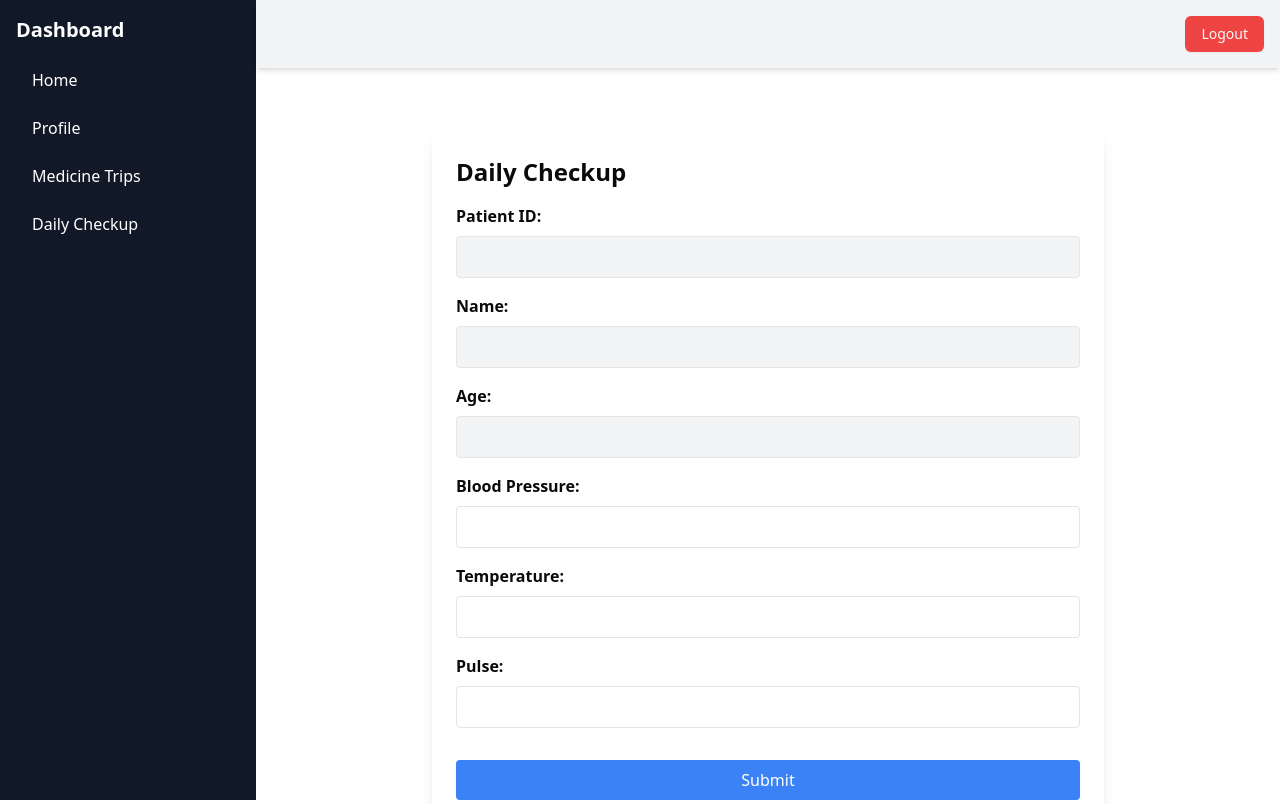
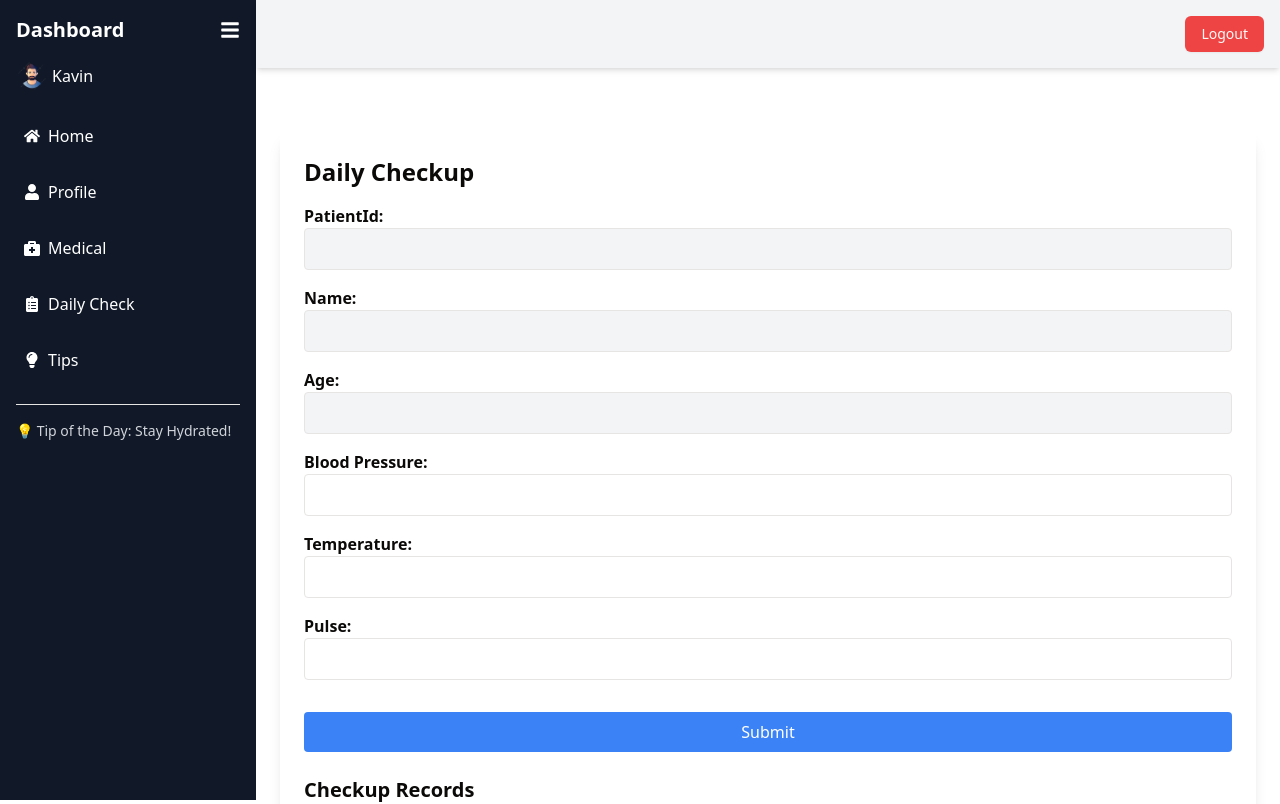
Before and after one commit to vijayakumarmp/vijay_nextjs_mongodb, a Next.js app: page /dashboard/daily-checkup in a window 1280 px wide. Shown: the top 804 px of the page. Built offline with nearby package versions, Linux system fonts and the light colour scheme; no server answers; sample sign-in values are in the browser's storage.

Commit message:
updated dashboard and alignment

```diff
--- a/package.json
+++ b/package.json
@@ -24,6 +24,7 @@
     "next-auth": "^4.24.11",
     "react": "^19.0.0",
     "react-dom": "^19.0.0",
+    "react-icons": "^5.5.0",
     "tailwind-merge": "^3.0.1",
     "tailwindcss-animate": "^1.0.7"
   },
--- a/src/app/dashboard/daily-checkup/page.js
+++ b/src/app/dashboard/daily-checkup/page.js
@@ -20,35 +20,18 @@ export default function DailyCheckupForm() {
     async function fetchUser() {
       try {
         const token = localStorage.getItem("token");
-        if (!token) {
-          console.error("No token found, user might not be logged in.");
-          return router.push("/login");
-        }
+        if (!token) return router.push("/login");
 
         const response = await fetch("/api/users", {
           method: "GET",
-          headers: {
-            Authorization: `Bearer ${token}`,
-            "Content-Type": "application/json",
-          },
+          headers: { Authorization: `Bearer ${token}`, "Content-Type": "application/json" },
         });
 
-        if (!response.ok) {
-          console.error("Unauthorized: Invalid or expired token.");
-          return;
-        }
+        if (!response.ok) return;
 
         const data = await response.json();
-        console.log("User data fetched:", data);
-
         if (data.patientId) {
-          setFormData((prev) => ({
-            ...prev,
-            patientId: data.patientId,
-            name: data.name,
-            age: data.age,
-          }));
-
+          setFormData((prev) => ({ ...prev, patientId: data.patientId, name: data.name, age: data.age }));
           fetchCheckupRecords(data.patientId);
         }
       } catch (error) {
@@ -62,13 +45,7 @@ export default function DailyCheckupForm() {
     try {
       const response = await fetch("/api/dailycheckup");
       const data = await response.json();
-      console.log("Checkup records fetched:", data);
-
-      // Filter records to only include those of the logged-in user
-      const filteredRecords = data.checkupRecords.filter(
-        (record) => record.patientId === patientId
-      );
-
+      const filteredRecords = data.checkupRecords.filter((record) => record.patientId === patientId);
       setCheckupRecords(filteredRecords);
     } catch (error) {
       console.error("Error fetching checkup records:", error);
@@ -92,22 +69,10 @@ export default function DailyCheckupForm() {
       });
 
       const result = await response.json();
-      console.log("result", result);
-
       if (response.ok) {
         setMessage("Checkup saved successfully!");
-        setCheckupRecords((prev) =>
-          Array.isArray(prev)
-            ? [...prev, { ...formData, date: new Date().toISOString() }]
-            : [{ ...formData, date: new Date().toISOString() }]
-        );
-
-        setFormData((prev) => ({
-          ...prev,
-          bp: "",
-          temperature: "",
-          pulse: "",
-        }));
+        setCheckupRecords((prev) => [...prev, { ...formData, date: new Date().toISOString() }]);
+        setFormData((prev) => ({ ...prev, bp: "", temperature: "", pulse: "" }));
       } else {
         setMessage(result.message);
       }
@@ -118,89 +83,59 @@ export default function DailyCheckupForm() {
   };
 
   return (
-    <div className="max-w-2xl mx-auto mt-10 p-6 bg-white shadow-lg rounded-lg">
+    <div className="w-full max-w-full mx-auto mt-10 p-6 bg-white shadow-lg rounded-lg">
       <h2 className="text-2xl font-bold mb-4">Daily Checkup</h2>
       {message && <p className="mb-4 text-green-600">{message}</p>}
-      <form onSubmit={handleSubmit}>
-        {[
-          { label: "Patient ID", name: "patientId", readOnly: true },
-          { label: "Name", name: "name", readOnly: true },
-          { label: "Age", name: "age", readOnly: true },
-          { label: "Blood Pressure", name: "bp" },
-          { label: "Temperature", name: "temperature" },
-          { label: "Pulse", name: "pulse" },
-        ].map(({ label, name, readOnly }) => (
-          <div key={name}>
-            <label className="block mb-2 font-semibold">{label}:</label>
+      <form onSubmit={handleSubmit} className="w-full">
+        {["patientId", "name", "age", "bp", "temperature", "pulse"].map((field) => (
+          <div key={field} className="mb-4">
+            <label className="block font-semibold capitalize">{field.replace("bp", "Blood Pressure")}:</label>
             <input
               type="text"
-              name={name}
-              value={formData[name]}
+              name={field}
+              value={formData[field]}
               onChange={handleChange}
-              className={`w-full p-2 border ${readOnly ? "bg-gray-100" : ""
-                } rounded mb-4`}
-              readOnly={readOnly}
-              required={!readOnly}
+              className={`w-full p-2 border rounded ${["patientId", "name", "age"].includes(field) ? "bg-gray-100" : ""}`}
+              readOnly={["patientId", "name", "age"].includes(field)}
+              required={!["patientId", "name", "age"].includes(field)}
             />
           </div>
         ))}
-        <button
-          type="submit"
-          className="w-full bg-blue-500 text-white p-2 rounded mt-4"
-        >
-          Submit
-        </button>
+        <button type="submit" className="w-full bg-blue-500 text-white p-2 rounded mt-4">Submit</button>
       </form>
       <h3 className="text-xl font-bold mt-6">Checkup Records</h3>
+      <div className="overflow-x-auto">
         <table className="w-full mt-4 border border-collapse">
           <thead>
             <tr className="bg-gray-200">
-            {["Patient ID", "Name", "Age", "BP", "Temperature", "Pulse", "Date & Day", "Time"].map(
-              (header) => (
-                <th key={header} className="border p-2">
-                  {header}
-                </th>
-              )
-            )}
+              {["Patient ID", "Name", "Age", "BP", "Temperature", "Pulse", "Date & Day", "Time"].map((header) => (
+                <th key={header} className="border p-2">{header}</th>
+              ))}
             </tr>
           </thead>
           <tbody>
             {checkupRecords.length > 0 ? (
               checkupRecords.map((record, index) => {
                 const dateObj = new Date(record.date);
-              const formattedDate = dateObj.toLocaleDateString();
-              const formattedDay = dateObj.toLocaleDateString(undefined, { weekday: "long" });
-              const formattedTime = dateObj.toLocaleTimeString();
-
                 return (
                   <tr key={index} className="border">
-                  {[
-                    record.patientId,
-                    record.name,
-                    record.age,
-                    record.bp,
-                    record.temperature,
-                    record.pulse,
-                    `${formattedDate} (${formattedDay})`,
-                    formattedTime,
+                    {[record.patientId, record.name, record.age, record.bp, record.temperature, record.pulse,
+                      `${dateObj.toLocaleDateString()} (${dateObj.toLocaleDateString(undefined, { weekday: "long" })})`,
+                      dateObj.toLocaleTimeString()
                     ].map((value, idx) => (
-                    <td key={idx} className="border p-2">
-                      {value}
-                    </td>
+                      <td key={idx} className="border p-2">{value}</td>
                     ))}
                   </tr>
                 );
               })
             ) : (
               <tr>
-              <td colSpan="8" className="border p-2 text-center">
-                No records found
-              </td>
+                <td colSpan="8" className="border p-2 text-center">No records found</td>
               </tr>
             )}
           </tbody>
-
         </table>
+      </div>
     </div>
   );
 }
--- a/src/app/dashboard/layout.js
+++ b/src/app/dashboard/layout.js
@@ -1,35 +1,68 @@
 "use client";
+
+import { useState } from "react";
 import { useRouter } from "next/navigation";
 import { Button } from "@/components/ui/button";
+import { FaHome, FaUser, FaBriefcaseMedical, FaClipboardList, FaLightbulb, FaBars } from "react-icons/fa";
 
 export default function DashboardLayout({ children }) {
   const router = useRouter();
+  const [menuOpen, setMenuOpen] = useState(true);
+
   const handleLogout = () => {
-    localStorage.removeItem("token"); // Remove JWT token
-    router.push("/login"); // Redirect to login
+    localStorage.removeItem("token");
+    router.push("/login");
   };
+
   return (
-    <div className="flex h-screen">
-      {/* Left Sidebar */}
-      <aside className="w-64 bg-gray-900 text-white flex flex-col p-4 space-y-4">
-        <h2 className="text-xl font-bold">Dashboard</h2>
-        <nav className="space-y-2">
-          <a href="/dashboard" className="block px-4 py-2 rounded hover:bg-gray-700">Home</a>
-          <a href="/dashboard/profile" className="block px-4 py-2 rounded hover:bg-gray-700">Profile</a>
-          <a href="/dashboard/medicine-trips" className="block px-4 py-2 rounded hover:bg-gray-700">Medicine Trips</a>
-          <a href="/dashboard/daily-checkup" className="block px-4 py-2 rounded hover:bg-gray-700">Daily Checkup</a>
+    <div className="flex h-screen w-full">
+      {/* Sidebar */}
+      <aside className={`bg-gray-900 text-white transition-all duration-300 ${menuOpen ? "w-64" : "w-20"} p-4 flex flex-col`}>
+        {/* Profile Section */}
+        <div className="flex items-center justify-between">
+          {menuOpen && <h2 className="text-xl font-bold">Dashboard</h2>}
+          <button onClick={() => setMenuOpen(!menuOpen)} className="text-white">
+            <FaBars size={20} />
+          </button>
+        </div>
+
+        {/* Profile Image */}
+        <div className="flex  mt-4">
+          <img src="../avator.png" alt="Profile" className="w-8 h-8 rounded-full" /> {menuOpen && <span className="p-1 items-center " >Kavin</span>
+}        </div>
+
+        {/* Navigation Menu */}
+        <nav className="mt-6 space-y-4">
+          <a href="/dashboard" className="flex items-center space-x-2 p-2 hover:bg-gray-700 rounded">
+            <FaHome /> {menuOpen && <span>Home</span>}
+          </a>
+          <a href="/dashboard/profile" className="flex items-center space-x-2 p-2 hover:bg-gray-700 rounded">
+            <FaUser /> {menuOpen && <span>Profile</span>}
+          </a>
+          <a href="/dashboard/medicine-trips" className="flex items-center space-x-2 p-2 hover:bg-gray-700 rounded">
+            <FaBriefcaseMedical /> {menuOpen && <span>Medical</span>}
+          </a>
+          <a href="/dashboard/daily-checkup" className="flex items-center space-x-2 p-2 hover:bg-gray-700 rounded">
+            <FaClipboardList /> {menuOpen && <span>Daily Check</span>}
+          </a>
+          <a href="#" className="flex items-center space-x-2 p-2 hover:bg-gray-700 rounded">
+            <FaLightbulb /> {menuOpen && <span>Tips</span>}
+          </a>
         </nav>
+
+        {/* Tip of the Day */}
+        {menuOpen && <div className="mt-6 text-sm text-gray-300 border-t pt-4">💡 Tip of the Day: Stay Hydrated!</div>}
       </aside>
 
-      {/* Main Content */}
-      <main className="flex-1 flex flex-col">
+      {/* Main Content (Full-Width Fluid) */}
+      <main className="flex-1 flex flex-col w-full">
         {/* Top Navbar */}
         <header className="flex justify-end p-4 bg-gray-100 shadow-md">
           <Button variant="destructive" onClick={handleLogout}>Logout</Button>
         </header>
 
         {/* Page Content */}
-        <div className="p-6 flex-1">{children}</div>
+        <div className="p-6 flex-1 w-full">{children}</div>
       </main>
     </div>
   );
--- a/src/app/dashboard/page.js
+++ b/src/app/dashboard/page.js
@@ -8,23 +8,19 @@ import { useRouter } from "next/navigation";
 export default function DashboardPage() {
   const [latestCheckup, setLatestCheckup] = useState(null);
   const [chartOptions, setChartOptions] = useState(null);
+  const [barChartOptions, setBarChartOptions] = useState(null);
   const [loading, setLoading] = useState(true);
   const [error, setError] = useState(null);
-  const [currentUserPatientId, setCurrentUserPatientId] = useState(null);
+  const [checkupRecords, setCheckupRecords] = useState([]);
   const router = useRouter();
+
   useEffect(() => {
     async function fetchUserAndCheckupData() {
       try {
         setLoading(true);
+        const token = localStorage.getItem("token");
+        if (!token) return router.push("/login");
 
-        const token = localStorage.getItem("token");
-        if (!token) {
-          console.error("No token found, user might not be logged in.");
-          return router.push("/login");
-        }
-
-        // 🔹 Fetch current user data (assuming there's an endpoint for this)
-        //const userResponse = await fetch("/api/users"); // Adjust if needed
         const userResponse = await fetch("/api/users", {
           method: "GET",
           headers: {
@@ -33,30 +29,10 @@ export default function DashboardPage() {
           },
         });
         const userData = await userResponse.json();
-
-        if (!userData || !userData.patientId) {
-          console.warn("No valid user data found.");
-          setError("User data unavailable.");
-          setLoading(false);
-          return;
-        }
+        if (!userData || !userData.patientId) return;
 
         const userPatientId = userData.patientId;
-        setCurrentUserPatientId("userPatientId",userPatientId);
 
-        console.log("Current User Patient ID:", userPatientId);
-
-        // 🔹 Fetch Checkup Data
-
-        //const checkupResponse = await fetch("/api/dailycheckup");
-        //const token = localStorage.getItem("token");
-        // if (!token) {
-        //   console.error("No token found, user might not be logged in.");
-        //   return;
-        // }
-
-        // 🔹 Fetch current user data (assuming there's an endpoint for this)
-        //const userResponse = await fetch("/api/users"); // Adjust if needed
         const checkupResponse = await fetch("/api/dailycheckup", {
           method: "GET",
           headers: {
@@ -66,37 +42,23 @@ export default function DashboardPage() {
         });
         const checkupData = await checkupResponse.json();
 
-        console.log("API Checkup Response:", checkupData);
+        const userCheckups = checkupData.checkupRecords.filter(
+          (record) => record.patientId === userPatientId
+        );
+        setCheckupRecords(userCheckups);
 
-        if (!checkupData || !Array.isArray(checkupData.checkupRecords)) {
-          console.warn("No checkup records found.");
-          setLatestCheckup(null);
+        if (userCheckups.length === 0) {
           setChartOptions(getNoDataChart());
+          setBarChartOptions(getNoDataBarChart());
           return;
         }
 
-        // 🔹 Filter Checkups for the Current User
-        const userCheckups = checkupData.checkupRecords.filter(
-          (record) => record.patientId === userPatientId
-        );
-
-        console.log("Filtered Checkups for User:", userCheckups);
-
-        if (userCheckups.length === 0) {
-          console.warn("No checkup data available for this user.");
-          setLatestCheckup(null);
-          setChartOptions(getNoDataChart());
-          return;
-        }
-
-        // 🔹 Get the Latest Checkup Entry
         const latest = userCheckups[userCheckups.length - 1];
         setLatestCheckup(latest);
         updateChart(latest);
+        updateBarChart(userCheckups);
       } catch (err) {
-        console.error("Error fetching data:", err);
         setError("Failed to load data.");
-        setChartOptions(getNoDataChart());
       } finally {
         setLoading(false);
       }
@@ -114,25 +76,41 @@ export default function DashboardPage() {
   function updateChart(checkup) {
     if (!checkup) return;
 
-    const bpStatus = getStatus(checkup.bp, [90, 120], [121, 140]);
-    const tempStatus = getStatus(checkup.temperature, [36, 37.5], [37.6, 39]);
-    const pulseStatus = getStatus(checkup.pulse, [60, 100], [101, 120]);
-
     const data = [
-      { name: "Blood Pressure", y: 1, status: bpStatus, color: getColor(bpStatus) },
-      { name: "Temperature", y: 1, status: tempStatus, color: getColor(tempStatus) },
-      { name: "Pulse", y: 1, status: pulseStatus, color: getColor(pulseStatus) },
+      { name: "Blood Pressure", y: 1, status: getStatus(checkup.bp, [90, 120], [121, 140]) },
+      { name: "Temperature", y: 1, status: getStatus(checkup.temperature, [36, 37.5], [37.6, 39]) },
+      { name: "Pulse", y: 1, status: getStatus(checkup.pulse, [60, 100], [101, 120]) },
     ];
-
-    console.log("Updated Chart Data:", data);
 
     setChartOptions({
       chart: { type: "pie" },
       title: { text: "Health Checkup Overview" },
+      plotOptions: {
+        pie: { innerSize: "50%", dataLabels: { enabled: true } },
+      },
       series: [{ name: "Status", data }],
-      tooltip: {
-        pointFormat: "<b>{point.status}</b>",
-      },
+    });
+  }
+
+  function updateBarChart(checkups) {
+    if (checkups.length === 0) {
+      setBarChartOptions(getNoDataBarChart());
+      return;
+    }
+
+    const statusCounts = { Normal: 0, Critical: 0, Danger: 0 };
+    checkups.forEach((c) => {
+      statusCounts[getStatus(c.bp, [90, 120], [121, 140])]++;
+      statusCounts[getStatus(c.temperature, [36, 37.5], [37.6, 39])]++;
+      statusCounts[getStatus(c.pulse, [60, 100], [101, 120])]++;
+    });
+
+    setBarChartOptions({
+      chart: { type: "column" },
+      title: { text: "Daily Checkup Report" },
+      xAxis: { categories: ["Normal", "Critical", "Danger"] },
+      yAxis: { title: { text: "Count" } },
+      series: [{ name: "Checkups", data: Object.values(statusCounts) }],
     });
   }
 
@@ -140,56 +118,66 @@ export default function DashboardPage() {
     return {
       chart: { type: "pie" },
       title: { text: "No Checkup Data Available" },
-      series: [
-        {
-          name: "No Data",
-          data: [{ name: "No Records", y: 100, color: "#cccccc" }],
-        },
-      ],
+      series: [{ name: "No Data", data: [{ name: "No Records", y: 100, color: "#cccccc" }] }],
     };
   }
 
-  function getColor(status) {
-    return status === "Normal" ? "green" : status === "Critical" ? "yellow" : "red";
+  function getNoDataBarChart() {
+    return {
+      chart: { type: "column" },
+      title: { text: "No Checkup Data Available" },
+      series: [{ name: "No Data", data: [0, 0, 0] }],
+    };
   }
 
-  console.log("Loading:", loading);
-  console.log("Latest Checkup Data:", latestCheckup);
+  return (
+    <div className="w-full min-h-screen p-6 bg-gray-100">
+      <h1 className="text-3xl font-bold">Welcome to Your Dashboard</h1>
+      <p className="text-gray-600">Manage your profile and checkups here.</p>
 
-  return (
-    <div className="max-w-3xl mx-auto mt-10 p-6 bg-white shadow-lg rounded-lg">
-      <h1 className="text-2xl font-bold">Welcome to Your Dashboard</h1>
-      <p className="text-gray-600">Manage your profile, medicine trips, and daily checkups here.</p>
+      <div className="grid grid-cols-1 lg:grid-cols-2 gap-6 mt-6">
+        <div className="bg-white p-6 shadow-md rounded-lg">
+          <h3 className="text-lg font-semibold mb-2">Health Overview</h3>
+          <HighchartsReact highcharts={Highcharts} options={chartOptions} />
+        </div>
 
-      <div className="mt-6">
-        {loading ? (
-          <p>Loading chart...</p>
-        ) : chartOptions ? (
-          <HighchartsReact highcharts={Highcharts} options={chartOptions} />
-        ) : (
-          <p className="text-red-600">Error loading chart.</p>
-        )}
+        <div className="bg-white p-6 shadow-md rounded-lg">
+          <h3 className="text-lg font-semibold mb-2">Checkup Summary</h3>
+          <HighchartsReact highcharts={Highcharts} options={barChartOptions} />
+        </div>
       </div>
 
-      {!loading && (!latestCheckup || currentUserPatientId === null) && (
-        <div className="mt-6 p-4 bg-yellow-100 rounded-lg text-center">
-          <p className="text-yellow-700 font-semibold">⚠️ No checkup data available for your account.</p>
-          <p>💡 Tip: Regular checkups help track your health status.</p>
-          <a href="dashboard/daily-checkup" className="text-blue-500 underline font-medium">
-            ➡️ Configure your health checkup now
-          </a>
+      <div className="bg-white p-6 shadow-md rounded-lg mt-6">
+        <h3 className="text-lg font-semibold">Checkup Records</h3>
+        <div className="overflow-x-auto">
+          <table className="w-full border-collapse border border-gray-300 mt-4">
+            <thead>
+              <tr className="bg-gray-200 text-left">
+                <th className="border p-3">Date</th>
+                <th className="border p-3">Blood Pressure</th>
+                <th className="border p-3">Temperature</th>
+                <th className="border p-3">Pulse</th>
+              </tr>
+            </thead>
+            <tbody>
+              {checkupRecords.length > 0 ? (
+                checkupRecords.map((record, index) => (
+                  <tr key={index} className="border">
+                    <td className="border p-3">{new Date(record.date).toLocaleDateString()}</td>
+                    <td className="border p-3">{record.bp}</td>
+                    <td className="border p-3">{record.temperature}°C</td>
+                    <td className="border p-3">{record.pulse}</td>
+                  </tr>
+                ))
+              ) : (
+                <tr>
+                  <td className="border p-3 text-center" colSpan="4">No checkup records available</td>
+                </tr>
+              )}
+            </tbody>
+          </table>
         </div>
-      )}
-
-      {latestCheckup && (
-        <div className="mt-6 p-4 bg-gray-100 rounded-lg">
-          <h3 className="text-lg font-semibold">Last Checkup Data</h3>
-          <p>📅 Date: {new Date(latestCheckup.date).toLocaleDateString()}</p>
-          <p>🩸 Blood Pressure: {latestCheckup.bp} ({getStatus(latestCheckup.bp, [90, 120], [121, 140])})</p>
-          <p>🌡 Temperature: {latestCheckup.temperature}°C ({getStatus(latestCheckup.temperature, [36, 37.5], [37.6, 39])})</p>
-          <p>❤️ Pulse: {latestCheckup.pulse} ({getStatus(latestCheckup.pulse, [60, 100], [101, 120])})</p>
-        </div>
-      )}
+      </div>
     </div>
   );
 }
--- a/src/app/dashboard/profile/page.js
+++ b/src/app/dashboard/profile/page.js
@@ -2,6 +2,8 @@
 
 import { useEffect, useState } from "react";
 import { useRouter } from "next/navigation";
+import { FaUserCircle, FaEdit } from "react-icons/fa";
+import { Divide } from "lucide-react";
 
 export default function ProfilePage() {
   const [user, setUser] = useState(null);
@@ -38,8 +40,6 @@ export default function ProfilePage() {
         if (!res.ok) throw new Error(`Error ${res.status}: ${res.statusText}`);
 
         const data = await res.json();
-        console.log("Profile Data:", data);
-
         setUser(data.user);
         setFormData({
           name: data.user.name || "",
@@ -48,7 +48,6 @@ export default function ProfilePage() {
           phone: data.user.phone || "",
         });
       } catch (error) {
-        console.error("Profile Fetch Error:", error);
         setError(error.message);
       } finally {
         setLoading(false);
@@ -69,7 +68,6 @@ export default function ProfilePage() {
   const handleSave = async () => {
     try {
       const token = localStorage.getItem("token");
-
       const res = await fetch("/api/profile", {
         method: "PUT",
         headers: {
@@ -82,11 +80,9 @@ export default function ProfilePage() {
       if (!res.ok) throw new Error(`Error ${res.status}: ${res.statusText}`);
 
       const updatedUser = await res.json();
-
-      setUser(updatedUser.user); // Update state with new values
+      setUser(updatedUser.user);
       setIsEditing(false);
     } catch (error) {
-      console.error("Update Error:", error);
       setError(error.message);
     }
   };
@@ -95,9 +91,19 @@ export default function ProfilePage() {
   if (error) return <p className="text-center text-red-500 mt-10">{error}</p>;
 
   return (
-    <div className="flex items-center justify-center min-h-screen bg-gray-100">
-      <div className="bg-white shadow-lg rounded-lg p-6 w-full max-w-lg">
-        <h2 className="text-2xl font-bold text-center mb-4">User Profile</h2>
+    <div className="flex items-start justify-center min-h-screen bg-gray-100 p-6">
+      <div className="bg-white shadow-lg rounded-lg p-6 w-full ">
+        {/* Profile Icon and Edit Button */}
+        <div className="flex justify-between items-center mb-4">
+          <div className="text-5xl " >
+              <img src="../avator.png"  width="128px" height="128px"/>
+            </div>
+          <button className="flex items-center text-blue-500" onClick={handleEdit}>
+            <FaEdit className="mr-2" /> Edit Profile
+          </button>
+        </div>
+
+        <h2 className="text-2xl font-bold mb-4">User Profile</h2>
 
         <table className="w-full border-collapse border border-gray-300">
           <tbody>
@@ -172,17 +178,13 @@ export default function ProfilePage() {
           </tbody>
         </table>
 
-        <div className="flex justify-center mt-4">
-          {isEditing ? (
-            <button className="bg-green-500 text-white px-4 py-2 rounded mr-2" onClick={handleSave}>
+        {isEditing && (
+          <div className="flex justify-center mt-4">
+            <button className="bg-green-500 text-white px-4 py-2 rounded" onClick={handleSave}>
               Save
             </button>
-          ) : (
-            <button className="bg-blue-500 text-white px-4 py-2 rounded" onClick={handleEdit}>
-              Edit Profile
-            </button>
-          )}
-        </div>
+          </div>
+        )}
       </div>
     </div>
   );
```
Also changed, not shown: public/avator.png (added), 1 other file (tests, documents, lock files or other folders). Lines whose indentation alone changed are shown as unchanged.
